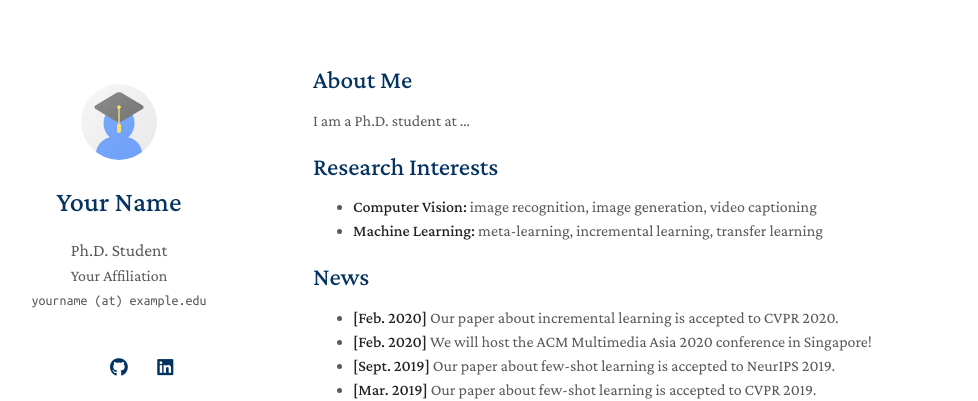
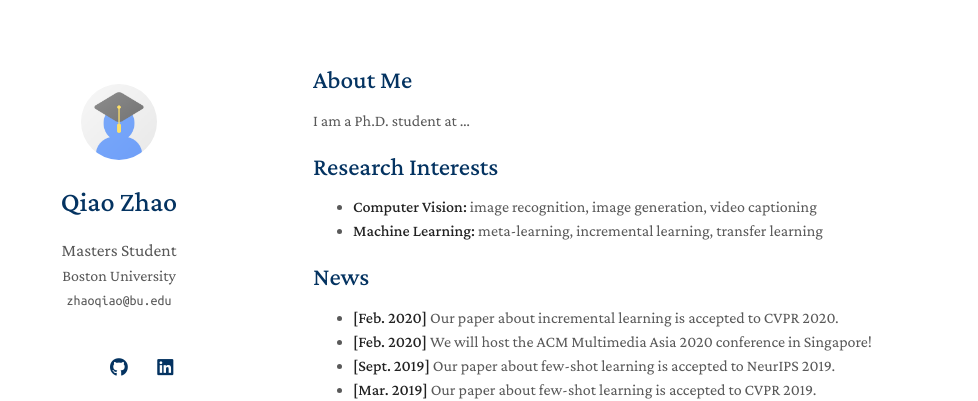
Before and after one commit to Zhao-Qiao/zhao-qiao.github.io, a Jekyll site: the page built from index.md, in a window 1280 px wide. Shown: the top 401 px of the page, without its empty margins (157-1135 px from the left). Built offline with Jekyll 4.4.1, drawn with Linux system fonts in a browser that asks for light colours; a style sheet for code colours, icons or effects is not loaded; our own code applies the rules of GitHub Pages for plain Markdown files.

Commit message:
Update _config.yml

```diff
--- a/_config.yml
+++ b/_config.yml
@@ -1,8 +1,8 @@
 # Basic Information
-title: Your Name
-position: Ph.D. Student
-affiliation: Your Affiliation
-email: yourname (at) example.edu
+title: Qiao Zhao
+position: Masters Student
+affiliation: Boston University
+email: zhaoqiao@bu.edu
 
 # Search Engine Optimization (SEO)
 # The following information is used to improve the website traffic from search engines, e.g., Google.
@@ -12,9 +12,9 @@ canonical: https://minimal-light-theme.yliu.me/
 
 # Links
 # If you don't need one of them, you may delete the corresponding line.
-google_scholar: https://scholar.google.com/
+google_scholar: https://scholar.google.com/citations?user=s9DG8OQAAAAJ&hl=en&authuser=1
 cv_link: assets/files/curriculum_vitae.pdf
-github_link: https://github.com/
+github_link: https://github.com/Zhao-Qiao
 linkedin: https://www.linkedin.com/
 twitter: https://twitter.com/
 
@@ -38,7 +38,7 @@ font: "Serif" # or "Sans Serif"
 
 # Google Analytics ID
 # Please remove this if you don't use Google Analytics
-google_analytics: UA-111540567-4
+# google_analytics: UA-111540567-4
 
 # Use this project as a remote theme for GitHub Pages
 # See the guide here: https://docs.github.com/en/pages/setting-up-a-github-pages-site-with-jekyll/adding-a-theme-to-your-github-pages-site-using-jekyll
```
